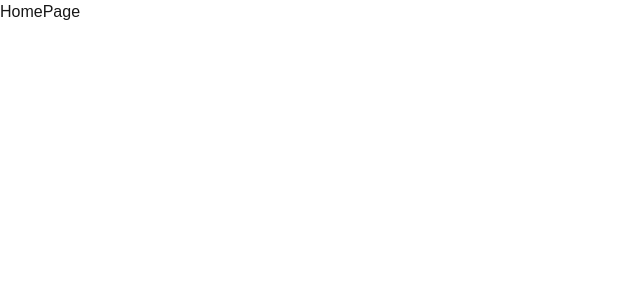
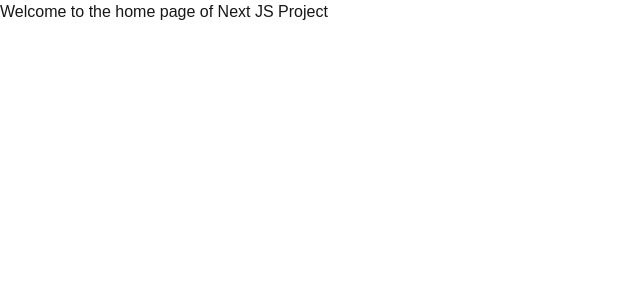
Before and after one commit to thesanchitadevi/Explore-NextJS, a Next.js app: page / in a window 1280 px wide. Shown: the top 300 px of the page, without its empty margins (0-640 px from the left). Built offline with nearby package versions, Linux system fonts and the light colour scheme.

Commit message:
routing and nested routing

```diff
--- a/src/app/about/page.js
+++ b/src/app/about/page.js
@@ -0,0 +1,5 @@
+const AboutPage = () => {
+  return <div>AboutPage</div>;
+};
+
+export default AboutPage;
--- /dev/null
+++ b/src/app/dashboard/page.js
@@ -0,0 +1,5 @@
+const DashboardPage = () => {
+  return <div>DashboardPage</div>;
+};
+
+export default DashboardPage;
--- /dev/null
+++ b/src/app/dashboard/profile/page.js
@@ -0,0 +1,5 @@
+const ProfilePage = () => {
+  return <div>ProfilePage</div>;
+};
+
+export default ProfilePage;
--- /dev/null
+++ b/src/app/dashboard/profile/settings/page.js
@@ -0,0 +1,5 @@
+const SettingsPage = () => {
+  return <div>SettingsPage</div>;
+};
+
+export default SettingsPage;
--- a/src/app/page.js
+++ b/src/app/page.js
@@ -1,5 +1,11 @@
 const HomePage = () => {
-  return <div>HomePage</div>;
+  return (
+    <div>
+      <h1 className="text-2xl text-center">
+        Welcome to the home page of Next JS Project
+      </h1>
+    </div>
+  );
 };
 
 export default HomePage;
```
Also changed, not shown: src/app/products/page.js (added, +9 -0 lines), src/app/products/product/page.js (added, +9 -0 lines).
